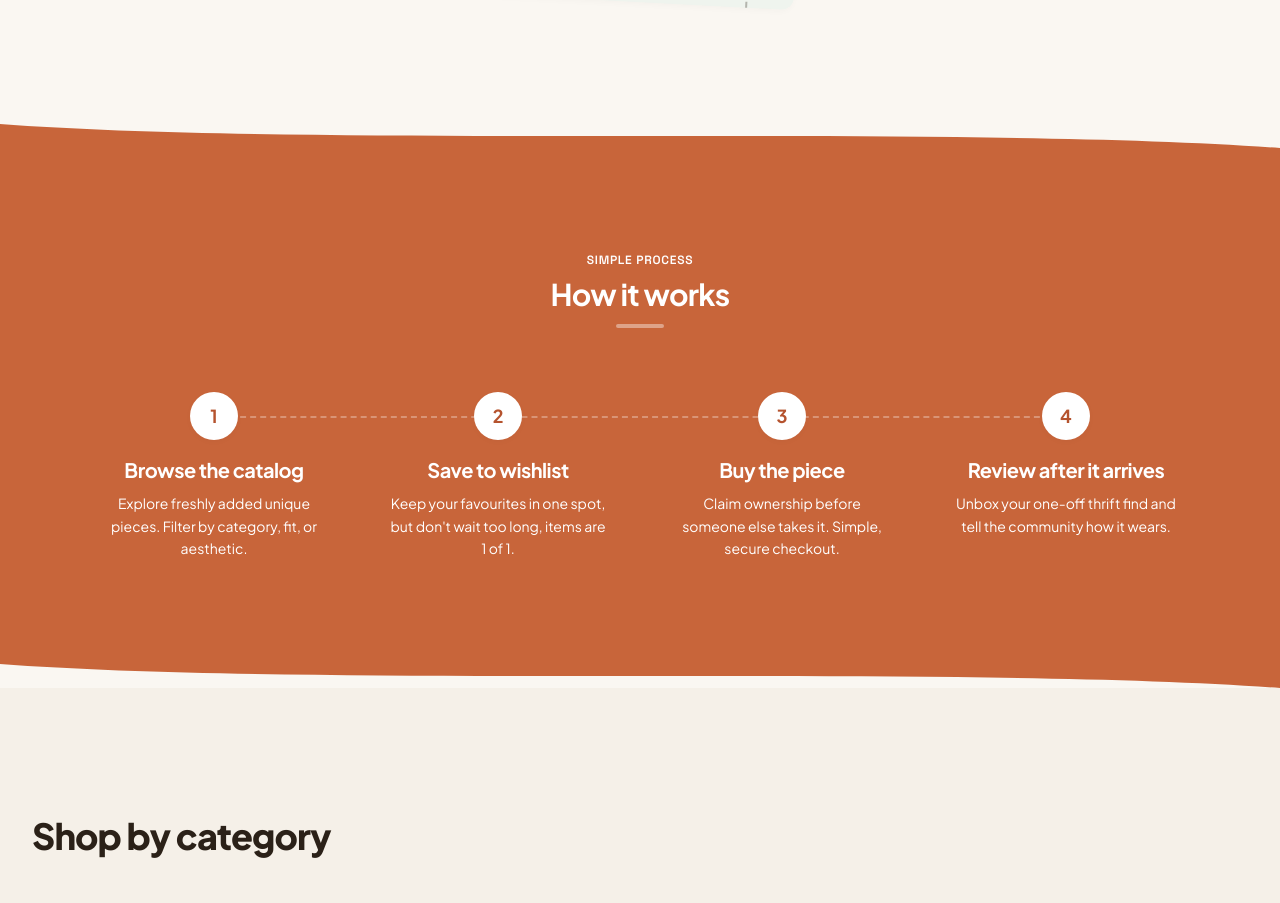
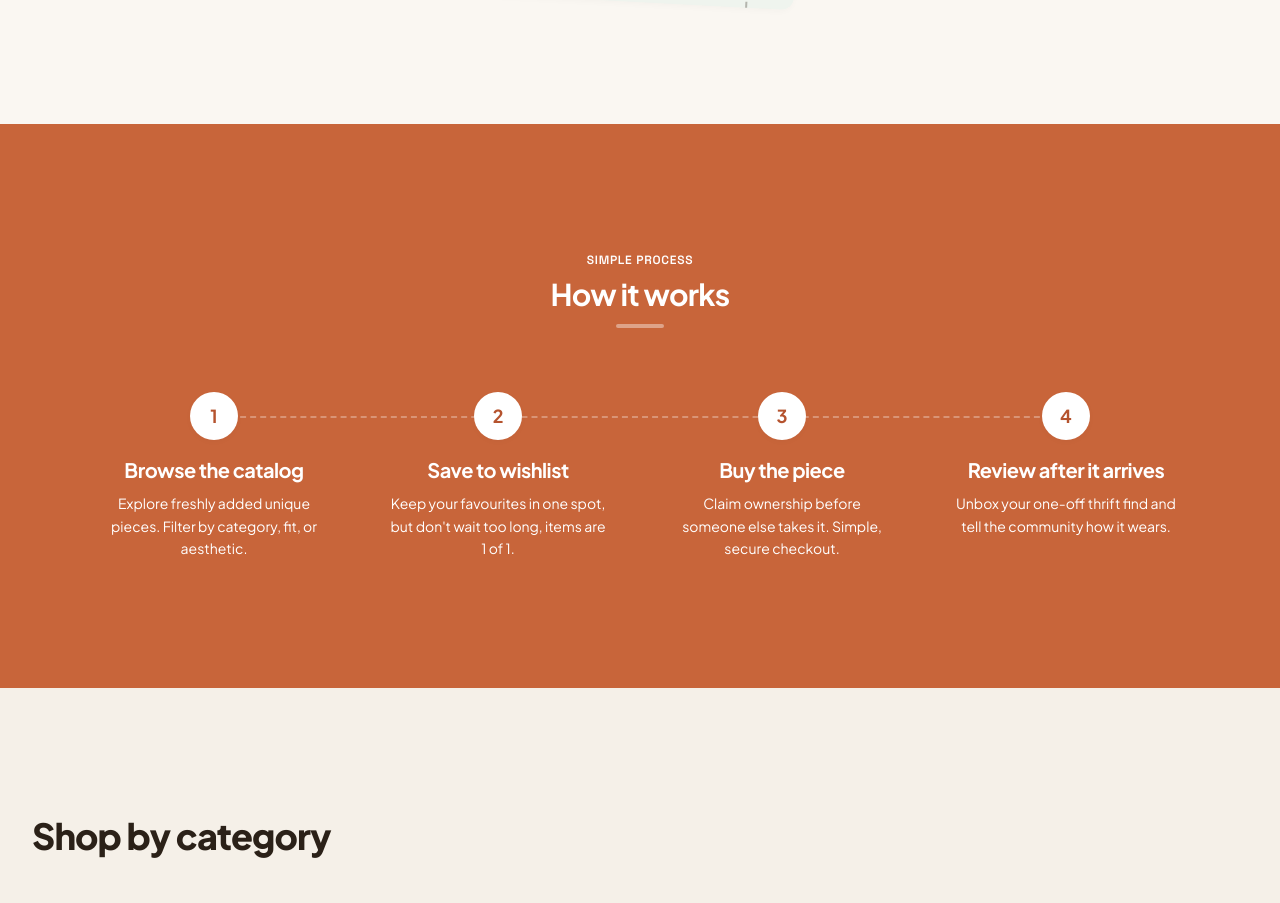
Before and after one commit to AkioAfif/Thriftpedia, a Next.js app in the folder client/: page / in a window 1280 px wide. Shown: the part 1216-2119 px from the top of the page. Built offline with nearby package versions, Linux system fonts and the light colour scheme; no server answers.

Commit message:
style(landing): band How it works lurus tanpa gelombang

```diff
--- a/client/src/components/landing/HowItWorks.js
+++ b/client/src/components/landing/HowItWorks.js
@@ -1,5 +1,4 @@
 import { Reveal } from './Reveal';
-import { WaveDivider } from './WaveDivider';
 
 const STEPS = [
   { title: 'Browse the catalog', text: 'Explore freshly added unique pieces. Filter by category, fit, or aesthetic.' },
@@ -13,12 +12,8 @@ export function HowItWorks() {
     <section
       id="how-it-works"
       aria-labelledby="how-it-works-title"
-      className="relative scroll-mt-20 overflow-hidden bg-[#C8653A] py-24 text-white"
+      className="relative scroll-mt-20 overflow-hidden bg-[#C8653A] py-20 text-white md:py-24"
     >
-      <div aria-hidden="true" className="pointer-events-none absolute inset-x-0 top-0 z-10 h-6 text-canvas">
-        <WaveDivider variant="bandTop" className="h-full" />
-      </div>
-
       <div className="relative z-20 mx-auto w-full max-w-[1152px] px-6 py-8">
         <Reveal className="mx-auto mb-16 max-w-[576px] text-center">
           <p className="label-md text-white">Simple process</p>
@@ -48,10 +43,6 @@ export function HowItWorks() {
           </ol>
         </div>
       </div>
-
-      <div aria-hidden="true" className="pointer-events-none absolute inset-x-0 bottom-0 z-10 h-6 text-canvas">
-        <WaveDivider variant="bandBottom" className="h-full" />
-      </div>
     </section>
   );
 }
```
